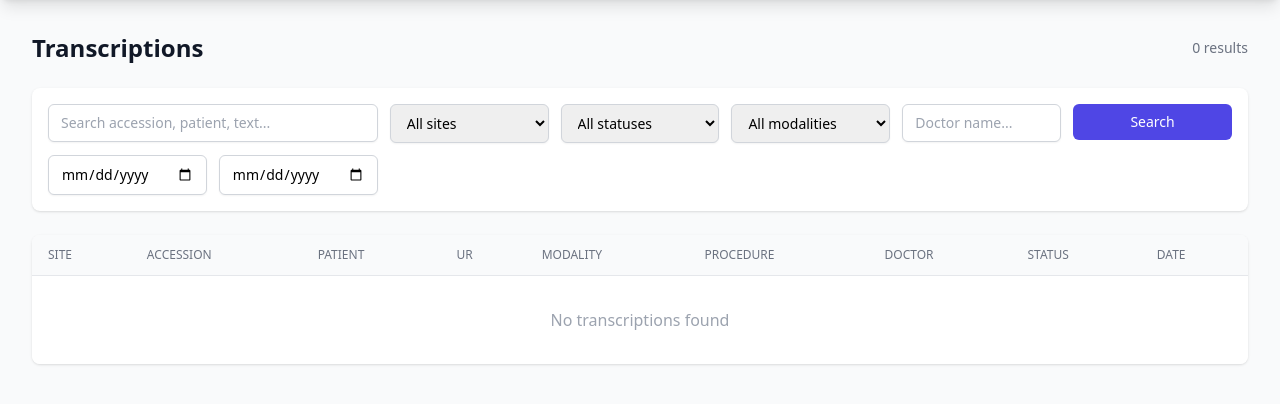
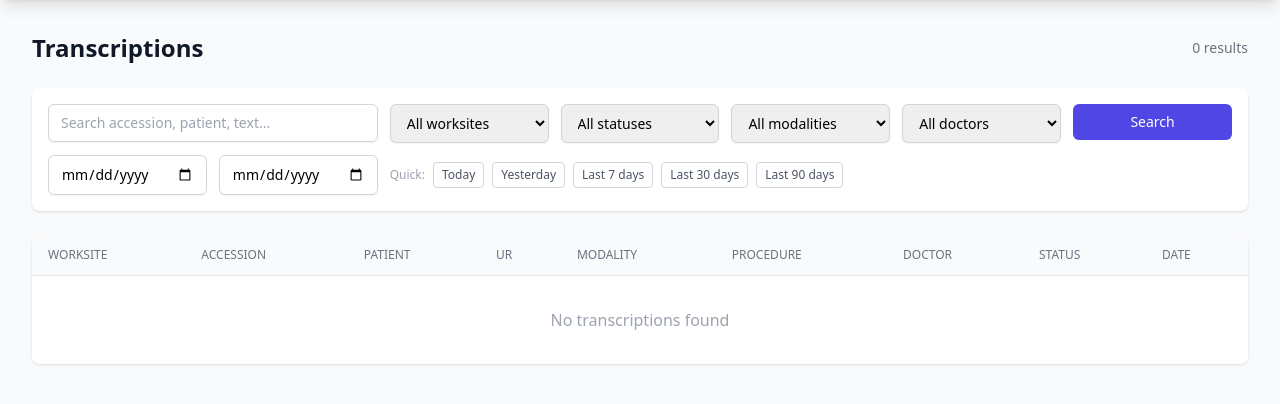
Before and after one commit to chrisgermon/crowd-transcription, a FastAPI app: page /transcriptions/ in a window 1280 px wide. Shown: the part 64-468 px from the top of the page. Run offline with FastAPI, Linux system fonts and the light colour scheme; data that the repository does not hold is empty; parts of the project's set-up code (start-up, migrations or seed data) failed here and were passed over; some libraries are stand-ins or nearby versions.

Commit message:
Replace site dropdown with worksites, add doctor dropdown and date presets
- Site filter replaced with worksite (facility_name) dropdown
- Doctor text input replaced with searchable dropdown of all doctors
- Added quick date range buttons: Today, Yesterday, Last 7/30/90 days
- Table shows worksite name instead of site ID

Co-Authored-By: Claude Opus 4.6 (1M context) <noreply@anthropic.com>

```diff
--- a/crowdtrans/web/templates/transcriptions/list.html
+++ b/crowdtrans/web/templates/transcriptions/list.html
@@ -8,17 +8,17 @@
 </div>
 
 <!-- Search & Filters -->
-<form method="get" class="bg-white rounded-lg shadow p-4 mb-6">
+<form method="get" id="filter-form" class="bg-white rounded-lg shadow p-4 mb-6">
     <div class="grid grid-cols-1 sm:grid-cols-2 lg:grid-cols-7 gap-3">
         <div class="lg:col-span-2">
             <input type="text" name="q" value="{{ q }}" placeholder="Search accession, patient, text..."
                    class="w-full rounded-md border-gray-300 shadow-sm text-sm px-3 py-2 border focus:ring-indigo-500 focus:border-indigo-500">
         </div>
         <div>
-            <select name="site" class="w-full rounded-md border-gray-300 shadow-sm text-sm px-3 py-2 border focus:ring-indigo-500 focus:border-indigo-500">
-                <option value="">All sites</option>
-                {% for sc in site_configs %}
-                <option value="{{ sc.site_id }}" {% if site == sc.site_id %}selected{% endif %}>{{ sc.site_name }}</option>
+            <select name="worksite" class="w-full rounded-md border-gray-300 shadow-sm text-sm px-3 py-2 border focus:ring-indigo-500 focus:border-indigo-500">
+                <option value="">All worksites</option>
+                {% for w in worksites %}
+                <option value="{{ w }}" {% if worksite == w %}selected{% endif %}>{{ w }}</option>
                 {% endfor %}
             </select>
         </div>
@@ -39,8 +39,12 @@
             </select>
         </div>
         <div>
-            <input type="text" name="doctor" value="{{ doctor }}" placeholder="Doctor name..."
-                   class="w-full rounded-md border-gray-300 shadow-sm text-sm px-3 py-2 border focus:ring-indigo-500 focus:border-indigo-500">
+            <select name="doctor" class="w-full rounded-md border-gray-300 shadow-sm text-sm px-3 py-2 border focus:ring-indigo-500 focus:border-indigo-500">
+                <option value="">All doctors</option>
+                {% for d in doctors %}
+                <option value="{{ d }}" {% if doctor == d %}selected{% endif %}>{{ d }}</option>
+                {% endfor %}
+            </select>
         </div>
         <div>
             <button type="submit" class="w-full bg-indigo-600 text-white rounded-md px-4 py-2 text-sm font-medium hover:bg-indigo-700">
@@ -50,20 +54,52 @@
     </div>
     <div class="grid grid-cols-1 sm:grid-cols-2 lg:grid-cols-7 gap-3 mt-3">
         <div>
-            <input type="date" name="date_from" value="{{ date_from }}"
+            <input type="date" name="date_from" id="date_from" value="{{ date_from }}"
                    class="w-full rounded-md border-gray-300 shadow-sm text-sm px-3 py-2 border focus:ring-indigo-500 focus:border-indigo-500">
         </div>
         <div>
-            <input type="date" name="date_to" value="{{ date_to }}"
+            <input type="date" name="date_to" id="date_to" value="{{ date_to }}"
                    class="w-full rounded-md border-gray-300 shadow-sm text-sm px-3 py-2 border focus:ring-indigo-500 focus:border-indigo-500">
         </div>
-        <div class="lg:col-span-5">
-            {% if q or site or status or modality or doctor or date_from or date_to %}
+        <div class="lg:col-span-3 flex items-center gap-2 flex-wrap">
+            <span class="text-xs text-gray-400">Quick:</span>
+            <button type="button" onclick="setDateRange(0)" class="text-xs px-2 py-1 rounded border border-gray-300 text-gray-600 hover:bg-gray-100">Today</button>
+            <button type="button" onclick="setDateRange(1)" class="text-xs px-2 py-1 rounded border border-gray-300 text-gray-600 hover:bg-gray-100">Yesterday</button>
+            <button type="button" onclick="setDateRange(7)" class="text-xs px-2 py-1 rounded border border-gray-300 text-gray-600 hover:bg-gray-100">Last 7 days</button>
+            <button type="button" onclick="setDateRange(30)" class="text-xs px-2 py-1 rounded border border-gray-300 text-gray-600 hover:bg-gray-100">Last 30 days</button>
+            <button type="button" onclick="setDateRange(90)" class="text-xs px-2 py-1 rounded border border-gray-300 text-gray-600 hover:bg-gray-100">Last 90 days</button>
+        </div>
+        <div class="lg:col-span-2 flex items-center">
+            {% if q or worksite or status or modality or doctor or date_from or date_to %}
             <a href="/transcriptions/" class="text-sm text-gray-500 hover:text-gray-700">Clear filters</a>
             {% endif %}
         </div>
     </div>
+    <input type="hidden" name="site" value="{{ site }}">
 </form>
+
+<script>
+function setDateRange(days) {
+    var today = new Date();
+    var toDate = today.toISOString().split('T')[0];
+    var fromDate;
+    if (days === 0) {
+        fromDate = toDate;
+    } else if (days === 1) {
+        var yesterday = new Date(today);
+        yesterday.setDate(yesterday.getDate() - 1);
+        fromDate = yesterday.toISOString().split('T')[0];
+        toDate = fromDate;
+    } else {
+        var past = new Date(today);
+        past.setDate(past.getDate() - days);
+        fromDate = past.toISOString().split('T')[0];
+    }
+    document.getElementById('date_from').value = fromDate;
+    document.getElementById('date_to').value = toDate;
+    document.getElementById('filter-form').submit();
+}
+</script>
 
 <!-- Results table -->
 <div class="bg-white rounded-lg shadow overflow-hidden">
@@ -71,7 +107,7 @@
         <table class="min-w-full divide-y divide-gray-200">
             <thead class="bg-gray-50">
                 <tr>
-                    <th class="px-4 py-3 text-left text-xs font-medium text-gray-500 uppercase">Site</th>
+                    <th class="px-4 py-3 text-left text-xs font-medium text-gray-500 uppercase">Worksite</th>
                     <th class="px-4 py-3 text-left text-xs font-medium text-gray-500 uppercase">Accession</th>
                     <th class="px-4 py-3 text-left text-xs font-medium text-gray-500 uppercase">Patient</th>
                     <th class="px-4 py-3 text-left text-xs font-medium text-gray-500 uppercase">UR</th>
@@ -85,10 +121,7 @@
             <tbody class="bg-white divide-y divide-gray-200">
                 {% for t in items %}
                 <tr class="hover:bg-gray-50 cursor-pointer" onclick="window.location='/transcriptions/{{ t.id }}'">
-                    <td class="px-4 py-3 text-xs">
-                        {% set site_colors = {'visage': 'bg-blue-100 text-blue-700', 'karisma': 'bg-purple-100 text-purple-700'} %}
-                        <span class="inline-flex items-center px-2 py-0.5 rounded text-xs font-medium {{ site_colors.get(t.site_id, 'bg-gray-100 text-gray-700') }}">{{ t.site_id }}</span>
-                    </td>
+                    <td class="px-4 py-3 text-xs text-gray-600">{{ t.facility_name or '—' }}</td>
                     <td class="px-4 py-3 text-sm font-medium text-indigo-600">{{ t.accession_number or '—' }}</td>
                     <td class="px-4 py-3 text-sm text-gray-900">{{ t.patient_family_name or '' }}{% if t.patient_given_names %}, {{ t.patient_given_names }}{% endif %}</td>
                     <td class="px-4 py-3 text-sm text-gray-500">{{ t.patient_ur or '—' }}</td>
@@ -124,11 +157,11 @@
         </div>
         <div class="flex space-x-2">
             {% if page > 1 %}
-            <a href="?q={{ q }}&site={{ site }}&status={{ status }}&modality={{ modality }}&doctor={{ doctor }}&date_from={{ date_from }}&date_to={{ date_to }}&page={{ page - 1 }}"
+            <a href="?q={{ q }}&site={{ site }}&worksite={{ worksite }}&status={{ status }}&modality={{ modality }}&doctor={{ doctor }}&date_from={{ date_from }}&date_to={{ date_to }}&page={{ page - 1 }}"
                class="px-3 py-1 rounded border border-gray-300 text-sm text-gray-700 hover:bg-gray-100">Previous</a>
             {% endif %}
             {% if page < total_pages %}
-            <a href="?q={{ q }}&site={{ site }}&status={{ status }}&modality={{ modality }}&doctor={{ doctor }}&date_from={{ date_from }}&date_to={{ date_to }}&page={{ page + 1 }}"
+            <a href="?q={{ q }}&site={{ site }}&worksite={{ worksite }}&status={{ status }}&modality={{ modality }}&doctor={{ doctor }}&date_from={{ date_from }}&date_to={{ date_to }}&page={{ page + 1 }}"
                class="px-3 py-1 rounded border border-gray-300 text-sm text-gray-700 hover:bg-gray-100">Next</a>
             {% endif %}
         </div>
```
Also changed, not shown: crowdtrans/web/routes/transcriptions.py (+22 -2 lines).
